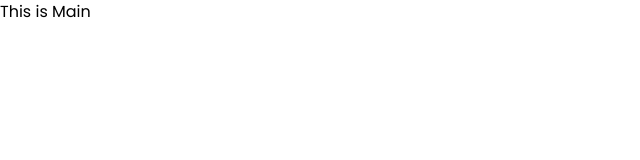
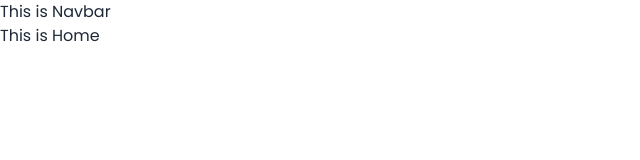
Before and after one commit to nayon117/flavify-client, a React (Vite) app: page / in a window 1280 px wide. Shown: the top 160 px of the page, without its empty margins (0-640 px from the left). Built offline with nearby package versions, Linux system fonts and the light colour scheme.

Commit message:
setup daisyui

```diff
--- a/package.json
+++ b/package.json
@@ -22,6 +22,7 @@
     "@types/react-dom": "^18.2.17",
     "@vitejs/plugin-react": "^4.2.1",
     "autoprefixer": "^10.4.16",
+    "daisyui": "^4.4.20",
     "eslint": "^8.55.0",
     "eslint-plugin-react": "^7.33.2",
     "eslint-plugin-react-hooks": "^4.6.0",
--- /dev/null
+++ b/src/components/Navbar.jsx
@@ -0,0 +1,10 @@
+
+
+const Navbar = () => {
+  return (
+    <div>
+      <h2>This is Navbar</h2>
+    </div>
+  );
+};
+export default Navbar;
--- a/src/layout/Main.jsx
+++ b/src/layout/Main.jsx
@@ -1,9 +1,12 @@
+import { Outlet } from "react-router-dom";
+import Navbar from "../components/Navbar";
 
 
 const Main = () => {
   return (
     <div>
-      <h2>This is Main</h2>
+      <Navbar/>
+      <Outlet></Outlet>
     </div>
   );
 };
--- /dev/null
+++ b/src/pages/home/Home.jsx
@@ -0,0 +1,10 @@
+
+
+const Home = () => {
+  return (
+    <div>
+      <h2>This is Home</h2>
+    </div>
+  );
+};
+export default Home;
--- a/tailwind.config.js
+++ b/tailwind.config.js
@@ -13,5 +13,6 @@ export default {
       }
     },
   },
-  plugins: [],
+  plugins: [require("daisyui")],
+
 }
```
Also changed, not shown: src/router/Router.jsx (+12 -5 lines), .eslintrc.cjs, 1 other file (tests, documents, lock files or other folders).
